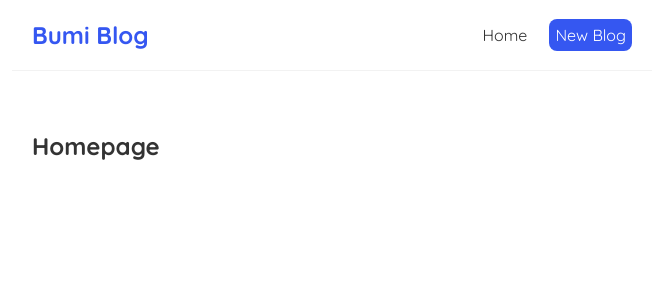
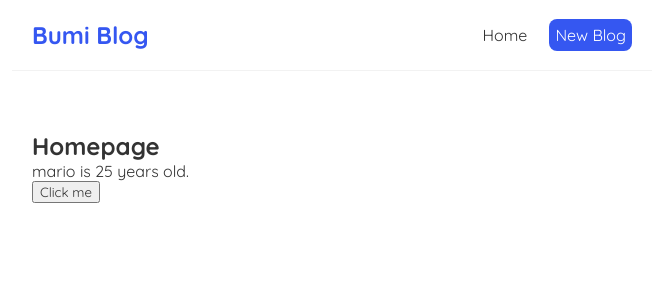
Before and after one commit to andyanday33/blog-app, a React (Create React App) app: page / in a window 1280 px wide. Shown: the top 300 px of the page, without its empty margins (308-971 px from the left). Built offline with nearby package versions, Linux system fonts and the light colour scheme.

Commit message:
added a hook

```diff
--- a/src/Home.js
+++ b/src/Home.js
@@ -1,7 +1,23 @@
+import { useState } from 'react';
+
 const Home = () => {
+
+    // let name = "mario";
+    const [name, setName] = useState("mario");
+    const [age, setAge] = useState(25);
+
+    const handleClick = () => {
+        setName("luigi");
+        setAge(21);
+    }
+
+
     return (
         <div className="home">
             <h2>Homepage</h2>
+            <p>{ name } is { age } years old.</p>
+            <button onClick={handleClick}>Click me</button>
+
         </div>
      );
 }
```
